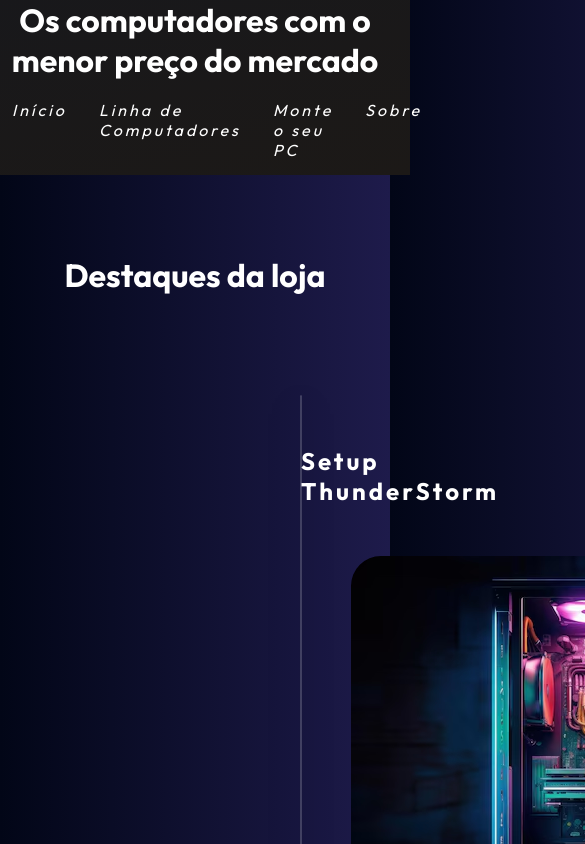
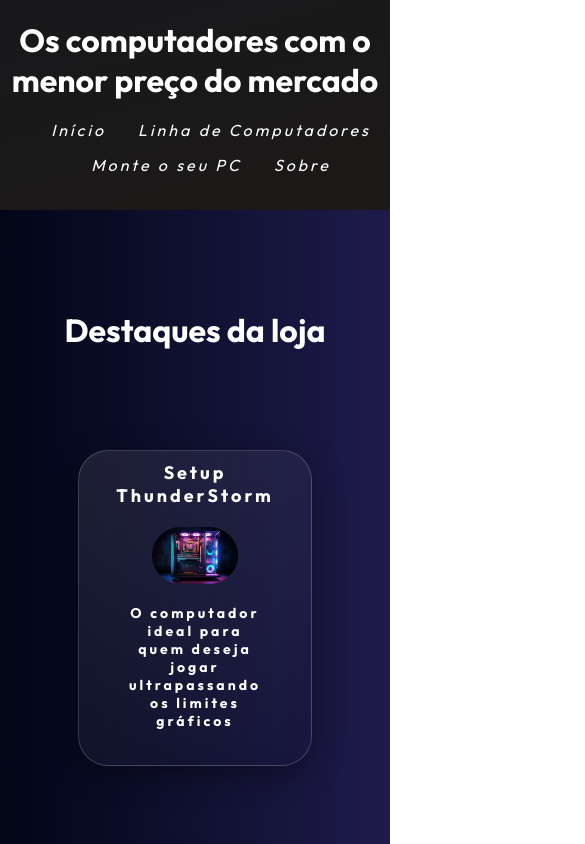
Before and after one commit to GabrielDaProgramacao/JetComputers, a plain HTML site: page index.html in a window 390 px wide. Shown: the top 844 px of the page, 585 px wide, since content can reach past the window. Drawn offline with Linux system fonts and the light colour scheme.

Commit message:
Responsividade index v2

```diff
--- a/assets/css/style.css
+++ b/assets/css/style.css
@@ -1,42 +1,46 @@
 @charset "utf-8";
-@import url('https://fonts.googleapis.com/css2?family=Outfit:wght@100..900&display=swap');
+@import url("https://fonts.googleapis.com/css2?family=Outfit:wght@100..900&display=swap");
 
 /* configuração global */
-
 * {
   margin: 0;
   padding: 0;
   color: rgb(255, 255, 255);
- font-family: 'Outfit', helvetica;
+  font-family: "Outfit", helvetica;
+  box-sizing: border-box;
 }
 
 /* configuração de topo */
+header {
+  background: linear-gradient(
+    165deg,
+    #18181b,
+    #1c1917
+  ); /* Mantém o fundo gradiente */
+  width: 100%;
+  position: relative; /* Garante que o header fique posicionado corretamente no topo */
+  top: 0; /* Fixa o header no topo da tela */
+  margin: 0; /* Remove margens negativas ou desnecessárias */
+  padding: 20px 0; /* Dá um bom espaçamento dentro do header */
+  z-index: 10; /* Garante que o header fique por cima de outros elementos */
+}
 
-
-header {
-margin: -20px;
-background:linear-gradient(165deg, #18181b, #1c1917)
-}
 h1 {
   text-align: center;
   margin-bottom: 20px;
- margin-top: 20px;
+  margin-top: 0; /* Remove margem extra no topo */
 }
 
-nav {
- display: flex;
- align-items: center;
- justify-content: space-around;
-
-}
-
+/* Ajustes para a navegação */
 nav ul {
   list-style: none;
- display:flex;
+  display: flex;
+  flex-wrap: wrap;
+  justify-content: center;
+  padding: 0;
 }
 
 nav ul li {
- justify-content: space-around;
   letter-spacing: 3px;
   margin-left: 32px;
   font-style: italic;
@@ -45,18 +49,17 @@ nav ul li {
 
 .apos {
   text-decoration: none;
+  color: white;
 }
 
 .apos:hover {
   color: #4f46e5;
- transition: .5s;
+  transition: 0.5s;
 }
 
 /* configuração de Início */
-
 body {
- background:linear-gradient(90deg, #020617, #1e1b4b)
-
+  background: linear-gradient(90deg, #020617, #1e1b4b);
 }
 
 #destaque {
@@ -66,49 +69,70 @@ body {
 #computadores_em_destaque {
   margin-top: 100px;
   display: flex;
- flex-direction: column;
- gap: 30px;
+  flex-direction: column; /* Organiza os itens em coluna */
+  gap: 50px;
 }
 
-.computers{
+.fundo {
   display: flex;
- gap: 80px;
-
-}
-
-.container {
-margin-left: 300px;
-margin-right: 300px;
-margin-bottom: 100px;
+  flex-direction: column; /* O título e a descrição ficam em coluna */
+  align-items: center; /* Centraliza todos os itens dentro do contêiner */
+  justify-content: center;
+  width: 60%;
+  max-width: 1200px;
+  margin: 0 auto;
+  margin-bottom: 50px;
   border-radius: 30px;
   backdrop-filter: blur(10px);
   -webkit-backdrop-filter: blur(10px);
-background: linear-gradient(135deg, rgba(225, 225, 225, 0.1), rgba (25, 255, 255, 0));
-border:1px solid rgba(255, 2555, 255, 0.18);
-box-shadow: 0 8px 32px 0 rgba(0, 0, 0, 0.37)
-
-}
-#computadores_em_destaque h2{
- letter-spacing: 3px;
- text-align: center;
- margin-top: 50px;
- margin-bottom: 50px;
+  background: linear-gradient(
+    135deg,
+    rgba(225, 225, 225, 0.1),
+    rgba(25, 255, 255, 0)
+  );
+  border: 1px solid rgba(255, 255, 255, 0.18);
+  box-shadow: 0 8px 32px 0 rgba(0, 0, 0, 0.37);
+  padding-top: 10px;
+  padding-bottom: 30px;
+  padding-left: 30px;
+  padding-right: 30px;
 }
 
-#computadores_em_destaque img{
- margin-left: 50px;
- border-radius: 30px;
- margin-bottom: 50px;
+/* Layout para imagem e descrição ao lado (em telas grandes) */
+.computers {
+  display: flex;
+  align-items: center; /* Alinha a imagem e o texto no centro verticalmente */
+  justify-content: flex-start; /* A imagem fica à esquerda e o texto à direita */
+  gap: 30px; /* Espaço entre a imagem e o texto */
+  text-align: center; /* Garante que o texto fique centralizado dentro da coluna */
 }
 
-#computadores_em_destaque h3{
+/* Estilo para as imagens */
+#computadores_em_destaque img {
+  width: 100%; /* Imagem ocupa toda a largura disponível */
+  max-width: 400px; /* Limita a largura máxima da imagem */
+  min-width: 210px;
+  height: auto; /* Mantém a proporção da imagem */
+  border-radius: 30px;
+}
+
+/* Estilo para os títulos */
+#computadores_em_destaque h2 {
   letter-spacing: 3px;
-    margin-left: -20px;
-    margin-right: 50px;
+  font-size: 28px;
+  text-align: center;
+  margin-top: 0;
+  margin-bottom: 20px;
+}
+
+/* Estilo para as descrições (h3) */
+#computadores_em_destaque h3 {
+  letter-spacing: 3px;
   font-size: 24px;
-    text-align: center;
-    margin-top: 50px;
-
+  margin-left: 20px;
+  margin-right: 20px;
+  font-size: 18px;
+  text-align: center; /* Centraliza o texto quando estiver abaixo da imagem */
 }
 
 /* configuração de sobre */
@@ -157,3 +181,67 @@ box-shadow: 0 8px 32px 0 rgba(0, 0, 0, 0.37)
 #contatos {
     margin-top: 200px;
 }
+
+/* Responsividade para telas menores */
+@media (max-width: 768px) {
+  /* Quando a tela for menor que 768px, ajustamos para coluna */
+  .computers {
+    flex-direction: column; /* Muda para coluna em telas pequenas */
+    gap: 20px; /* Reduz o espaço entre a imagem e o texto */
+  }
+
+  #computadores_em_destaque img {
+    width: 80%; /* Imagem ocupa 80% da largura disponível */
+    max-width: 300px; /* Limita a largura da imagem */
+    min-width: 200px;
+  }
+
+  #computadores_em_destaque h2 {
+    font-size: 22px;
+  }
+
+  /* Ajusta o padding-top para o h1 quando em telas pequenas */
+  .fundo h1 {
+    padding-top: 5px; /* Adiciona o padding-top de 5px ao h1 */
+  }
+
+  /* Ajusta o padding-bottom para o h3 quando em telas pequenas */
+  .fundo h3 {
+    padding-bottom: 5px; /* Adiciona o padding-bottom de 5px ao h3 */
+    margin-top: 5px; /* Garante um pequeno espaço superior */
+  }
+}
+
+/* Responsividade para telas ainda menores (por exemplo, celulares) */
+@media (max-width: 480px) {
+  /* Quando a tela for menor que 480px, a imagem vai ocupar mais espaço */
+  .computers {
+    flex-direction: column;
+    gap: 15px;
+  }
+
+  #computadores_em_destaque img {
+    width: 90%;
+    max-width: auto;
+    min-width: 1px;
+  }
+
+  #computadores_em_destaque h2 {
+    font-size: 18px;
+  }
+
+  #computadores_em_destaque h3 {
+    font-size: 14px;
+    text-align: center; /* Garante que o texto fique centralizado */
+    padding-bottom: 5px; /* Adiciona o padding-bottom de 5px ao h3 */
+    margin-top: 5px; /* Garante um pequeno espaço superior */
+  }
+
+  .fundo h1 {
+    padding-top: 5px; /* Adiciona o padding-top de 5px ao h1 */
+  }
+}
+
+#computadores_em_destaque img {
+  max-width: 50%; /* Reduzir as imagens em telas menores */
+}
--- a/index.html
+++ b/index.html
@@ -1,23 +1,20 @@
-<!Doctype html>
+<!DOCTYPE html>
 
 <html>
-
   <head>
-
- <meta charset="utf-8">
- <meta name="viewport" content="width=device-width, initial-scale=1.0">
+    <meta charset="utf-8" />
+    <meta name="viewport" content="width=device-width, initial-scale=1.0" />
     <title>JetComputers</title>
- <link rel="stylesheet" href="assets/css/style.css">
-
+    <link rel="stylesheet" href="assets/css/style.css" />
   </head>
   <header>
- <h1>Os computadores com o menor preço do mercado</h1>
+ <h1 id="titulo">Os computadores com o menor preço do mercado</h1>
  <nav>
   <ul>
-   <li><a class="apos" href="#titulo">Início</a></li>
+   <li><a class="apos" href="index.html">Início</a></li>
    <li><a class="apos">Linha de Computadores</a></li>
    <li><a class="apos">Monte o seu PC</a></li>
-   <li><a class="apos" href="sobre.html#titulo">Sobre</a></li>
+   <li><a class="apos" href="sobre.html">Sobre</a></li>
   </ul>
  </nav>
 </header>
@@ -25,25 +22,43 @@
     <main>
       <h1 id="destaque">Destaques da loja</h1>
       <div id="computadores_em_destaque">
-  <div class="container">
-   <h2 >Setup ThunderStorm</h2>
+        <div class="fundo">
+          <h2>Setup ThunderStorm</h2>
           <div class="computers">
-    <img src="assets/imagens/cpu-de-computador-de-jogador-robusto-e-futurista-com-conceito-de-jogo-de-luzes-de-neon-rgb-generative-ai_803320-16327.avif">
-    <h3>O computador ideal para quem deseja jogar ultrapassando os limites gráficos</h3>
+            <img
+              src="assets/imagens/cpu-de-computador-de-jogador-robusto-e-futurista-com-conceito-de-jogo-de-luzes-de-neon-rgb-generative-ai_803320-16327.avif"
+              alt="Setup ThunderStorm"
+            />
+            <h3>
+              O computador ideal para quem deseja jogar ultrapassando os limites
+              gráficos
+            </h3>
           </div>
         </div>
-   <div class="container">
-   <h2 class="nomes">Setup Olimpiums</h2>
+        <div class="fundo">
+          <h2>Setup Olimpiums</h2>
           <div class="computers">
-    <img src="assets/imagens/cpu-de-computador-de-jogador-robusto-e-futurista-com-conceito-de-jogo-de-luzes-de-neon-rgb-generative-ai_803320-16364.avif">
-    <h3>O mais conhecido da loja, perfeito para quem gosta das atualidades dos hardwares</h3>
+            <img
+              src="assets/imagens/cpu-de-computador-de-jogador-robusto-e-futurista-com-conceito-de-jogo-de-luzes-de-neon-rgb-generative-ai_803320-16364.avif"
+              alt="Setup Olimpiums"
+            />
+            <h3>
+              O mais conhecido da loja, perfeito para quem gosta das atualidades
+              dos hardwares
+            </h3>
           </div>
         </div>
-   <div class="container">
-   <h2 class="nomes">Setup FireWind</h2>
+        <div class="fundo">
+          <h2>Setup FireWind</h2>
           <div class="computers">
-    <img src="assets/imagens/super-foto-de-design-de-jogos-de-computador-com-luz-neon-em-fundo-preto_626849-1407.avif">
-    <h3>Deixe um rastro de chamas com alto desempenho dessa máquina, ninguém conseguira chegar próximo dessa performance </h3>
+            <img
+              src="assets/imagens/super-foto-de-design-de-jogos-de-computador-com-luz-neon-em-fundo-preto_626849-1407.avif"
+              alt="Setup FireWind"
+            />
+            <h3>
+              Deixe um rastro de chamas com alto desempenho dessa máquina,
+              ninguém conseguira chegar próximo dessa performance
+            </h3>
           </div>
         </div>
       </div>
```
Lines whose indentation alone changed are shown as unchanged.
